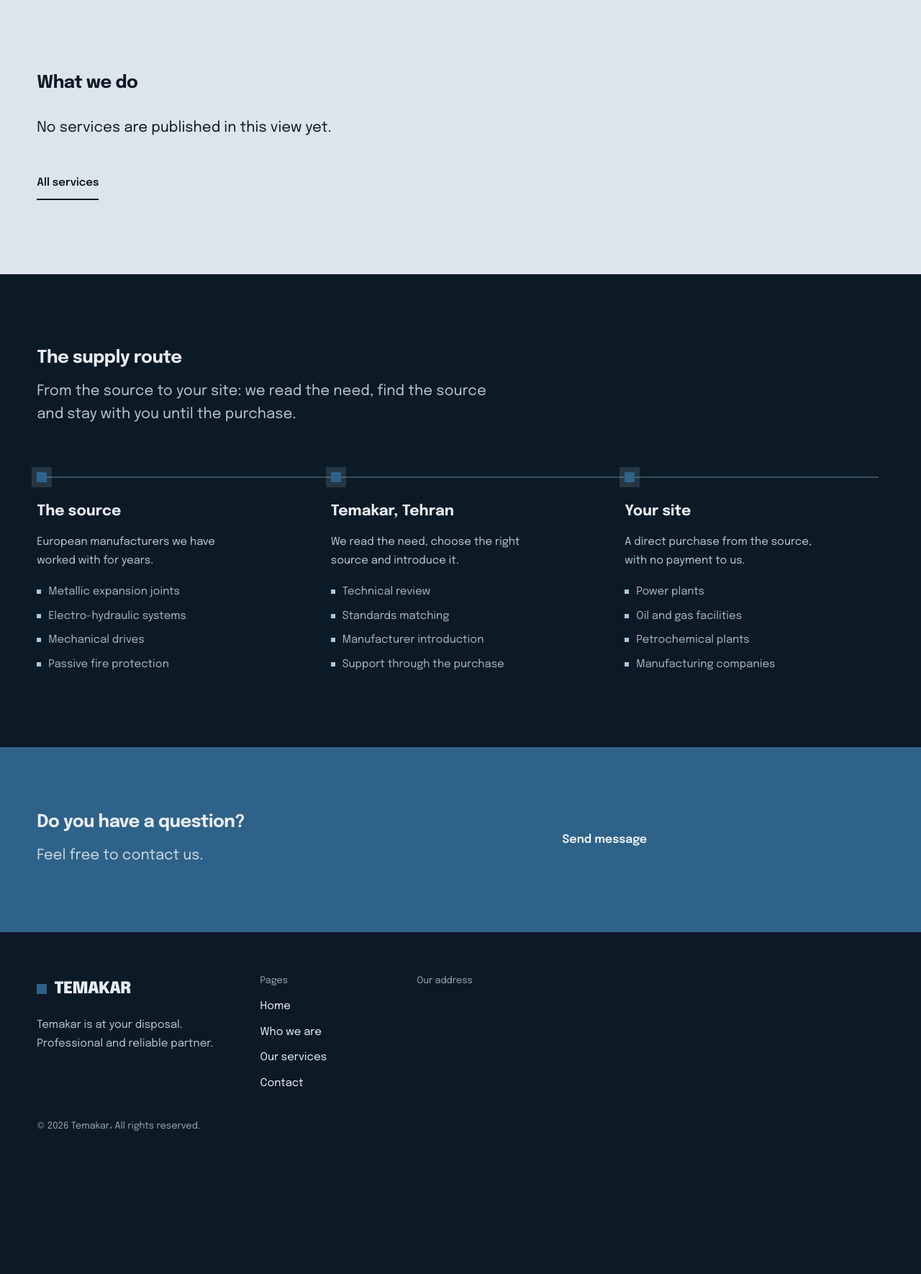
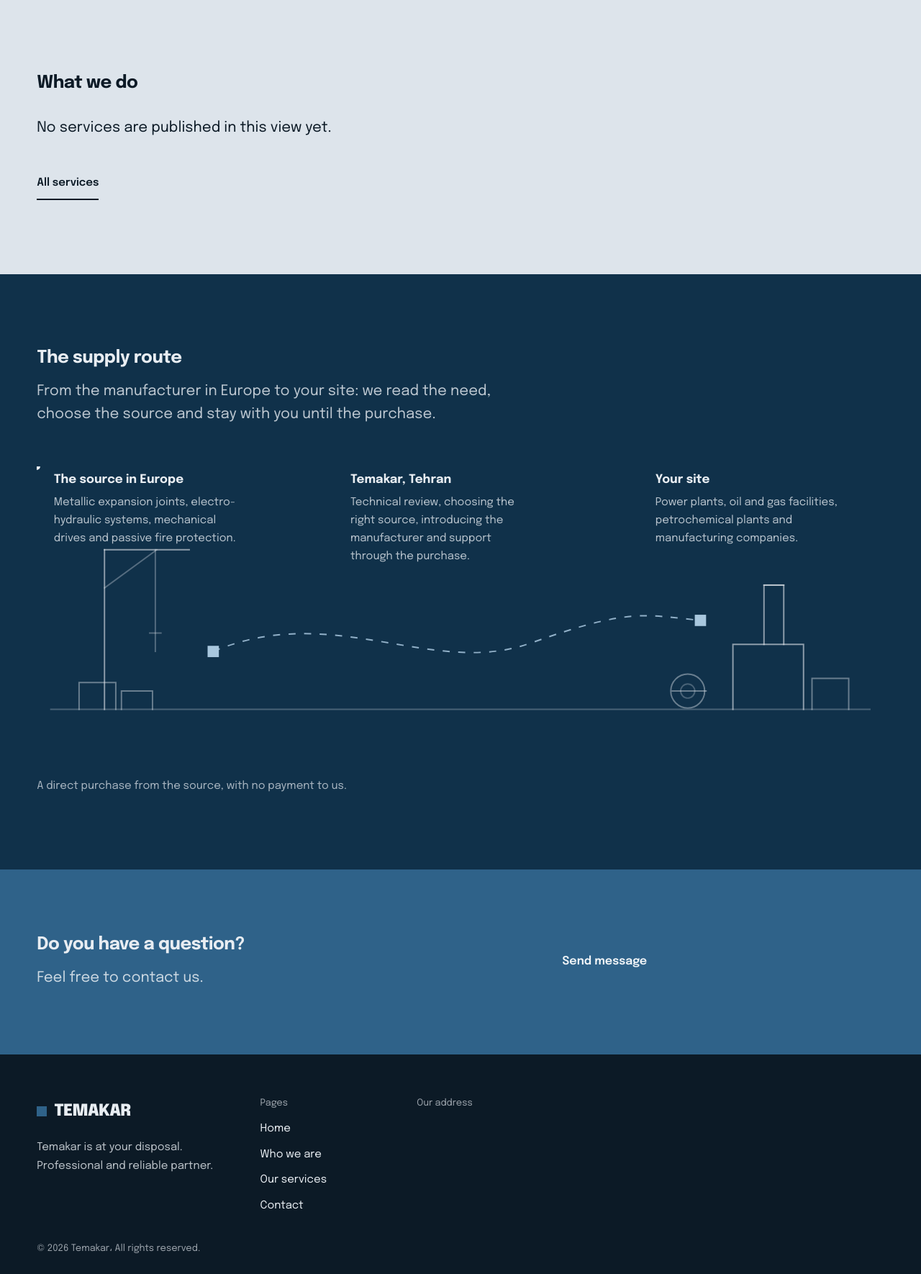
Before and after one commit to LeylaKhojasteh/temakar-site, a Django app: page / in a window 1280 px wide. Shown: the part 1390-3160 px from the top of the page at 72% size. Before the commit the page ends 2961 px from the top, so only its background shows below. Run offline with Django 5.2, Linux system fonts and the light colour scheme; data comes from the database, SQL or seed files in the repository; data that the repository does not hold is empty; style sheets or scripts are compiled from the project's sources.

Commit message:
feat(home): a drawn supply route instead of three text columns
- the sourcing chapter moves to navy, so no section shares the footer's ink
- the section is now a wide line drawing: a port crane and containers, a
  dashed route with a pulse travelling along it, and a plant receiving it
- the three captions sit over the scene on wide screens and stack below it
  on small ones; the pulse stops under reduced motion
- the later three-column list is removed

```diff
--- a/assets/css/main.css
+++ b/assets/css/main.css
@@ -2064,102 +2064,89 @@ html[lang="fa"] .prose-temakar {
 }
 
 
-/* ---------- مسیر تأمین: نقشهٔ سه‌ایستگاهی ---------- */
-
-.sourcing__flow {
+/* ---------- مسیر تأمین: صحنهٔ حمل ---------- */
+
+.sourcing {
+  overflow: clip;
+}
+
+.route {
+  margin: 56px 0 0;
+}
+
+.route__frame {
   position: relative;
-  display: grid;
-  gap: 36px;
-  margin: 64px 0 0;
-  padding: 0;
-  list-style: none;
-}
-
-.sourcing__station {
-  position: relative;
-  padding-block-start: 34px;
-}
-
-.sourcing__node {
-  position: absolute;
-  inset-block-start: 0;
-  inset-inline-start: 0;
-  width: 14px;
-  height: 14px;
-  background-color: var(--color-accent);
-  box-shadow: 0 0 0 7px color-mix(in srgb, var(--color-sky) 16%, transparent);
-  transition: background-color 200ms ease, box-shadow 200ms ease;
-}
-
-.sourcing__name {
+}
+
+.route__scene {
+  display: block;
+  width: 100%;
+  height: auto;
+  color: color-mix(in srgb, var(--color-paper) 58%, transparent);
+}
+
+.route__path {
+  opacity: 0.85;
+}
+
+.route__note h3 {
   margin: 0;
   font-family: var(--font-display);
-  font-size: clamp(1.2rem, 1.6vw, 1.5rem);
+  font-size: 1.05rem;
   font-weight: 700;
+  line-height: 1.3;
   color: var(--color-paper);
-  transition: color 200ms ease;
-}
-
-.sourcing__text {
-  margin: 12px 0 0;
-  max-width: 34ch;
+}
+
+.route__note p {
+  margin: 8px 0 0;
+  max-width: 30ch;
   font-size: var(--t-small);
-  line-height: 1.7;
-  color: color-mix(in srgb, var(--color-paper) 80%, transparent);
-}
-
-.sourcing__list {
+  line-height: 1.65;
+  color: color-mix(in srgb, var(--color-paper) 78%, transparent);
+}
+
+.route__notes {
   display: grid;
-  gap: 8px;
-  margin: 18px 0 0;
-  padding: 0;
-  list-style: none;
+  gap: 22px;
+  margin-block-start: 28px;
+}
+
+.route__caption {
+  margin-block-start: 20px;
   font-size: var(--t-small);
-  color: color-mix(in srgb, var(--color-paper) 72%, transparent);
-}
-
-.sourcing__list li {
-  position: relative;
-  padding-inline-start: 16px;
-}
-
-.sourcing__list li::before {
-  content: "";
-  position: absolute;
-  inset-inline-start: 0;
-  inset-block-start: 0.62em;
-  width: 6px;
-  height: 6px;
-  background-color: var(--color-sky);
-}
-
-.sourcing__station:hover .sourcing__name,
-.sourcing__station:focus-within .sourcing__name {
-  color: var(--color-sky);
-}
-
-.sourcing__station:hover .sourcing__node,
-.sourcing__station:focus-within .sourcing__node {
-  background-color: var(--color-sky);
-  box-shadow: 0 0 0 7px color-mix(in srgb, var(--color-sky) 28%, transparent);
-}
-
-@media (min-width: 900px) {
-  .sourcing__flow {
-    grid-template-columns: repeat(3, minmax(0, 1fr));
-    gap: 48px;
-  }
-
-  .sourcing__flow::before {
-    content: "";
+  color: color-mix(in srgb, var(--color-paper) 70%, transparent);
+}
+
+@media (min-width: 1100px) {
+  .route__notes {
     position: absolute;
-    inset-block-start: 6px;
-    inset-inline: 8px;
-    height: 2px;
-    background-color: color-mix(in srgb, var(--color-sky) 30%, transparent);
-  }
-
-  .sourcing__station {
-    padding-block-start: 38px;
-  }
-}
+    inset: 0;
+    display: block;
+    margin: 0;
+  }
+
+  .route__note {
+    position: absolute;
+    inset-block-start: 2%;
+    width: 24%;
+  }
+
+  .route__note--source {
+    left: 2%;
+  }
+
+  .route__note--middle {
+    left: 37%;
+  }
+
+  .route__note--target {
+    left: 73%;
+  }
+}
+
+@media (prefers-reduced-motion: reduce) {
+  .route__pulse {
+    display: none;
+  }
+}
--- a/templates/partials/sourcing_map.html
+++ b/templates/partials/sourcing_map.html
@@ -1,92 +1,91 @@
 {% load site_tags %}
-<section class="panel panel--ink sourcing" aria-labelledby="sourcing-title">
+<section class="panel panel--navy sourcing" aria-labelledby="sourcing-title">
   <div class="shell">
-    <h2 class="h2 reveal" id="sourcing-title">
-      {% if is_fa %}مسیر تأمین{% else %}The supply route{% endif %}
-    </h2>
-    <p class="lead mt-4 max-w-[58ch] text-paper/80 reveal">
+    <div class="sourcing__head reveal">
+      <h2 class="h2" id="sourcing-title">{% if is_fa %}مسیر تأمین{% else %}The supply route{% endif %}</h2>
+      <p class="lead mt-4 max-w-[52ch] text-paper/80">
         {% if is_fa %}
-        از منبع تأمین تا سایت شما؛ نیاز را می‌خوانیم، منبع را پیدا می‌کنیم و تا خرید همراهی می‌کنیم.
+          از سازنده در اروپا تا سایت شما؛ نیاز را می‌خوانیم، منبع را انتخاب می‌کنیم و تا خرید همراهی می‌کنیم.
         {% else %}
-        From the source to your site: we read the need, find the source and stay with you until the purchase.
+          From the manufacturer in Europe to your site: we read the need, choose the source and stay with you until the purchase.
         {% endif %}
       </p>
+    </div>
 
-    <ol class="sourcing__flow">
-      <li class="sourcing__station reveal">
-        <span class="sourcing__node" aria-hidden="true"></span>
-        <h3 class="sourcing__name">{% if is_fa %}منبع{% else %}The source{% endif %}</h3>
-        <p class="sourcing__text">
+    <figure class="route reveal">
+      <div class="route__frame">
+        <svg class="route__scene" viewBox="0 0 1200 420" aria-hidden="true" focusable="false">
+          <g class="route__line" fill="none" stroke="currentColor" stroke-width="2" stroke-linecap="square">
+            <path d="M20 344 H1180" opacity="0.45" />
+            <path d="M96 344 V118" />
+            <path d="M96 118 H216" />
+            <path d="M96 172 L170 118" opacity="0.55" />
+            <path d="M168 118 V236" opacity="0.55" />
+            <path d="M160 236 H176 M168 236 V262" opacity="0.55" />
+            <path d="M60 344 V306 H112 V344" opacity="0.7" />
+            <path d="M120 344 V318 H164 V344" opacity="0.7" />
+            <path d="M986 344 V252 H1086 V344" />
+            <path d="M1098 344 V300 H1150 V344" opacity="0.7" />
+            <path d="M1030 252 V168 H1058 V252" />
+            <path d="M1030 168 H1058" />
+            <path d="M900 318 H948" opacity="0.7" />
+            <circle cx="922" cy="318" r="24" opacity="0.7" />
+            <circle cx="922" cy="318" r="10" opacity="0.45" />
+          </g>
+
+          <path class="route__path" id="supply-route" d="M250 262 C 420 190 560 300 700 250 S 860 210 940 218"
+                fill="none" stroke="var(--color-sky)" stroke-width="2" stroke-dasharray="10 12" />
+
+          <g class="route__nodes" fill="var(--color-sky)">
+            <rect x="242" y="254" width="16" height="16" />
+            <rect x="932" y="210" width="16" height="16" />
+          </g>
+
+          <circle class="route__pulse" r="5" fill="var(--color-paper)">
+            <animateMotion dur="6s" repeatCount="indefinite" rotate="auto">
+              <mpath href="#supply-route" />
+            </animateMotion>
+          </circle>
+        </svg>
+
+        <div class="route__notes">
+          <div class="route__note route__note--source">
+            <h3>{% if is_fa %}منبع در اروپا{% else %}The source in Europe{% endif %}</h3>
+            <p>
               {% if is_fa %}
-            سازندگان اروپایی که سال‌ها با آن‌ها کار کرده‌ایم.
+                درزهای انبساط فلزی، سیستم‌های الکتروهیدرولیک، درایو مکانیکی و حفاظت غیرفعال آتش.
               {% else %}
-            European manufacturers we have worked with for years.
+                Metallic expansion joints, electro-hydraulic systems, mechanical drives and passive fire protection.
               {% endif %}
             </p>
-        <ul class="sourcing__list">
+          </div>
+
+          <div class="route__note route__note--middle">
+            <h3>{% if is_fa %}تماکار، تهران{% else %}Temakar, Tehran{% endif %}</h3>
+            <p>
               {% if is_fa %}
-            <li>درزهای انبساط فلزی</li>
-            <li>سیستم‌های الکتروهیدرولیک</li>
-            <li>درایوهای مکانیکی</li>
-            <li>حفاظت غیرفعال آتش</li>
+                بررسی مشخصات فنی، انتخاب منبع مناسب، معرفی سازنده و همراهی تا خرید.
               {% else %}
-            <li>Metallic expansion joints</li>
-            <li>Electro-hydraulic systems</li>
-            <li>Mechanical drives</li>
-            <li>Passive fire protection</li>
-          {% endif %}
-        </ul>
-      </li>
-
-      <li class="sourcing__station reveal">
-        <span class="sourcing__node" aria-hidden="true"></span>
-        <h3 class="sourcing__name">{% if is_fa %}تماکار، تهران{% else %}Temakar, Tehran{% endif %}</h3>
-        <p class="sourcing__text">
-          {% if is_fa %}
-            نیاز را می‌خوانیم، منبع مناسب را انتخاب می‌کنیم و معرفی می‌کنیم.
-          {% else %}
-            We read the need, choose the right source and introduce it.
+                Technical review, choosing the right source, introducing the manufacturer and support through the purchase.
               {% endif %}
             </p>
-        <ul class="sourcing__list">
+          </div>
+
+          <div class="route__note route__note--target">
+            <h3>{% if is_fa %}سایت شما{% else %}Your site{% endif %}</h3>
+            <p>
               {% if is_fa %}
-            <li>بررسی مشخصات فنی</li>
-            <li>تطبیق با استانداردها</li>
-            <li>معرفی سازنده</li>
-            <li>همراهی تا خرید</li>
+                نیروگاه، تأسیسات نفت و گاز، پتروشیمی و کارخانه‌های تولیدی.
               {% else %}
-            <li>Technical review</li>
-            <li>Standards matching</li>
-            <li>Manufacturer introduction</li>
-            <li>Support through the purchase</li>
-          {% endif %}
-        </ul>
-      </li>
-
-      <li class="sourcing__station reveal">
-        <span class="sourcing__node" aria-hidden="true"></span>
-        <h3 class="sourcing__name">{% if is_fa %}سایت شما{% else %}Your site{% endif %}</h3>
-        <p class="sourcing__text">
-          {% if is_fa %}
-            خرید مستقیم از منبع، بدون پرداخت به ما.
-          {% else %}
-            A direct purchase from the source, with no payment to us.
+                Power plants, oil and gas facilities, petrochemical plants and manufacturing companies.
               {% endif %}
             </p>
-        <ul class="sourcing__list">
-          {% if is_fa %}
-            <li>نیروگاه‌ها</li>
-            <li>تأسیسات نفت و گاز</li>
-            <li>پتروشیمی</li>
-            <li>کارخانه‌های تولیدی</li>
-          {% else %}
-            <li>Power plants</li>
-            <li>Oil and gas facilities</li>
-            <li>Petrochemical plants</li>
-            <li>Manufacturing companies</li>
-          {% endif %}
-        </ul>
-      </li>
-    </ol>
+          </div>
+        </div>
+      </div>
+      <figcaption class="route__caption">
+        {% if is_fa %}خرید مستقیم از منبع، بدون پرداخت به ما.{% else %}A direct purchase from the source, with no payment to us.{% endif %}
+      </figcaption>
+    </figure>
   </div>
 </section>
```
Lines whose indentation alone changed are shown as unchanged.
